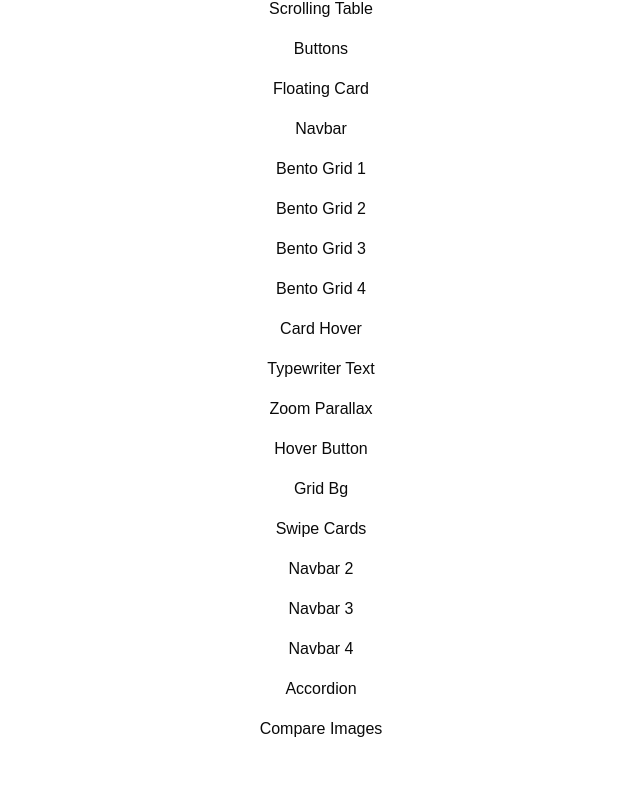
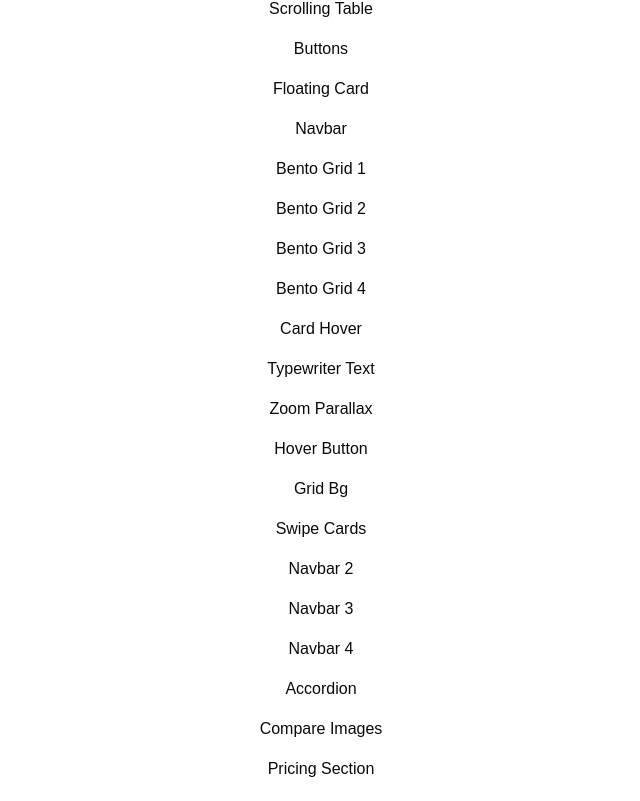
Before and after one commit to Ayusht0mar/components, a Next.js app: page / in a window 1280 px wide. Shown: the part 459-1260 px from the top of the page, without its empty margins (319-959 px from the left). Before the commit the page ends 1220 px from the top, so only its background shows below. Built offline with nearby package versions, Linux system fonts and the light colour scheme.

Commit message:
Added Pricing Section

```diff
--- a/src/app/page.tsx
+++ b/src/app/page.tsx
@@ -140,6 +140,11 @@ export default function Home() {
           >
             Compare Images
           </Link>
+          <Link
+            href="/pricingsection/"
+          >
+            Pricing Section
+          </Link>
       </div>
     </div>
   );
```
